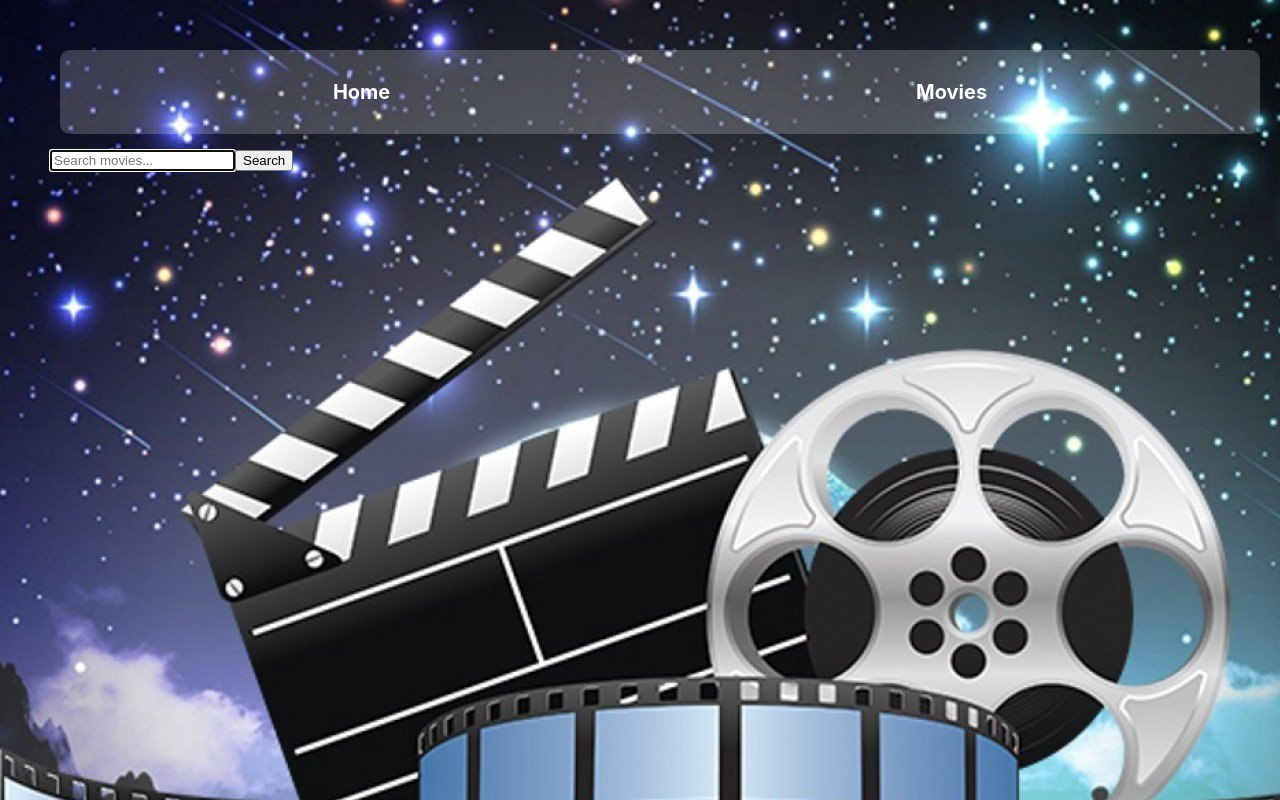
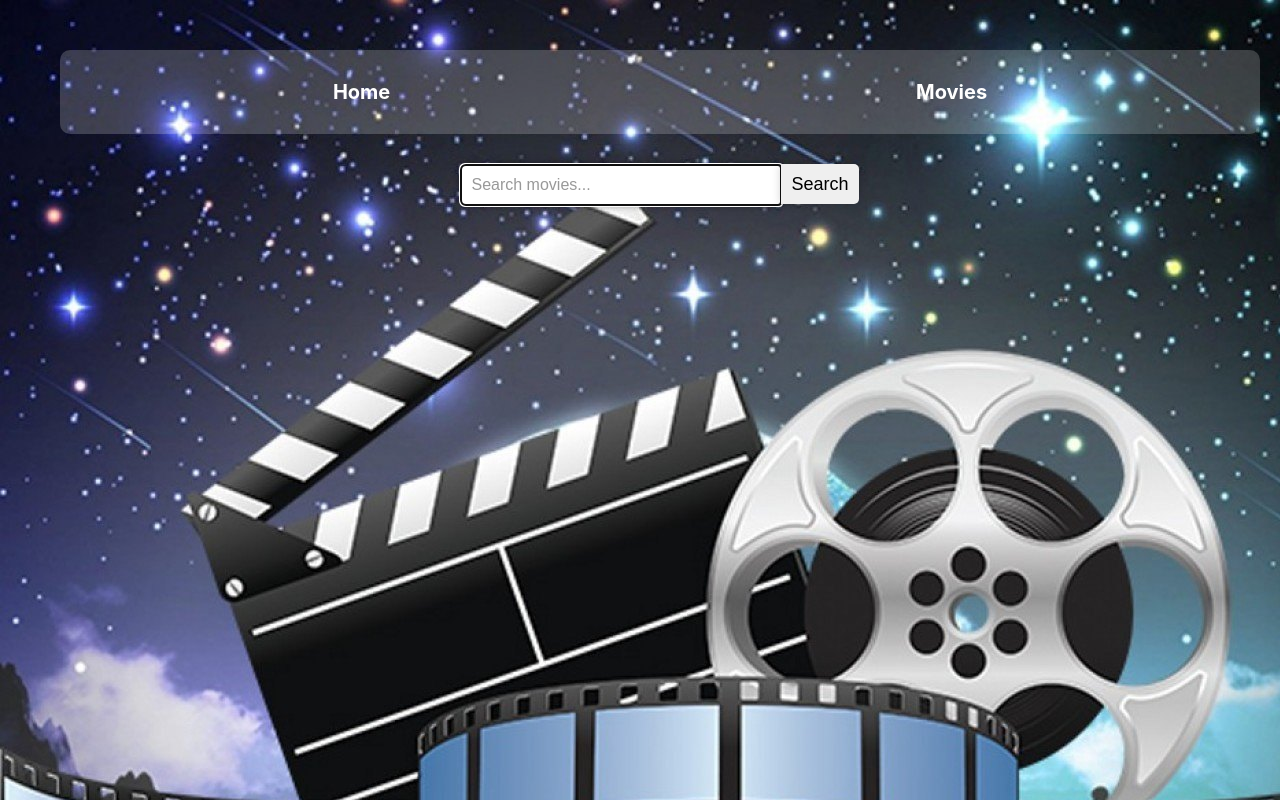
Before and after one commit to Leo007ua/goit-react-hw-05-movies, a React (Create React App) app: page /movies in a window 1280 px wide. Built offline with nearby package versions, Linux system fonts and the light colour scheme.

Commit message:
add style movie

```diff
--- a/src/components/MovDetails/MovDetails.jsx
+++ b/src/components/MovDetails/MovDetails.jsx
@@ -13,7 +13,7 @@ const MovDetails = ({ movieDetails }) => {
       <Link to={backLinkRef.current || '/'}>Go Back</Link>
 
       <ContainerStyled>
-        <img className='img'
+        <img
           src={`https://image.tmdb.org/t/p/w400${movieDetails.poster_path}`}
           alt={`${movieDetails.title}`}
         />
--- /dev/null
+++ b/src/components/Style/PageMovie.js
@@ -0,0 +1,60 @@
+import styled from 'styled-components';
+
+const Container = styled.div`
+  display: flex;
+  flex-direction: column;
+  align-items: center;
+  justify-content: center;
+  width: 100%;
+  height: 100%;
+  padding: 20px;
+
+  input {
+    width: 300px;
+    height: 40px;
+    border-top-left-radius: 5px;
+    border-bottom-left-radius: 5px;
+    border: none;
+    padding: 0 10px;
+    font-size: 16px;
+    margin-bottom: 20px;
+    color: #000;
+    background: #fff;
+    box-shadow: 0px 0px 10px rgba(0, 0, 0, 0.2);
+    &:focus {
+      box-shadow: 0px 0px 10px rgba(0, 0, 0, 0.5);
+    }
+    &::placeholder {
+      color: #999;
+    }
+    &:hover {
+      box-shadow: 0px 0px 10px rgba(0, 0, 0, 0.7);
+    }
+    &:active {
+      box-shadow: 0px 0px 10px rgba(0, 0, 0, 0.9);
+    }
+  }
+  button {
+    border: none;
+    border-top-right-radius: 5px;
+    border-bottom-right-radius: 5px;
+    padding: 0 10px;
+    height: 40px;
+    font-size: 18px;
+    cursor: pointer;
+    color: #000;
+    box-shadow: 0px 0px 10px rgba(0, 0, 0, 0.2);
+    &:hover {
+      background-color: greenyellow;
+    }
+
+    &:focus {
+      color: greenyellow;
+    }
+    &:active {
+      color: #fff;
+    }
+  }
+`;
+
+export default Container;
--- a/src/index.css
+++ b/src/index.css
@@ -1,6 +1,7 @@
 @import-normalize; /* bring in normalize.css styles */
 
 body {
+  background-image: url('./image/1639594100_7-abrakadabra-fun-p-zastavki-filmov-7.jpg');
   margin: 50px;
   color: yellowgreen;
   font-size: 22px;
@@ -9,16 +10,9 @@ body {
     sans-serif;
   -webkit-font-smoothing: antialiased;
   -moz-osx-font-smoothing: grayscale;
-  background-image: url('./image/1639594100_7-abrakadabra-fun-p-zastavki-filmov-7.jpg');
-  /* filter: brightness(0.5); */
 }
 
 code {
   font-family: source-code-pro, Menlo, Monaco, Consolas, 'Courier New',
     monospace;
 }
-
-/* .my-class {
-  color: yellowgreen;
-  gap:20px;
-} */
--- a/src/pages/Movies.jsx
+++ b/src/pages/Movies.jsx
@@ -3,6 +3,7 @@ import Loader from 'components/Loader/Loader';
 import React, { useState } from 'react';
 import { useEffect } from 'react';
 import { Link, useLocation, useSearchParams } from 'react-router-dom';
+import Container from 'components/Style/PageMovie';
 
 const Movies = () => {
   const [error, setError] = useState(null);
@@ -42,7 +43,7 @@ const Movies = () => {
 
   return (
     <>
-      <div>
+      <Container>
         <form onSubmit={formOnSubmit}>
           <input
             type="text"
@@ -67,7 +68,7 @@ const Movies = () => {
               </li>
             ))}
         </ul>
-      </div>
+      </Container>
     </>
   );
 };
```
